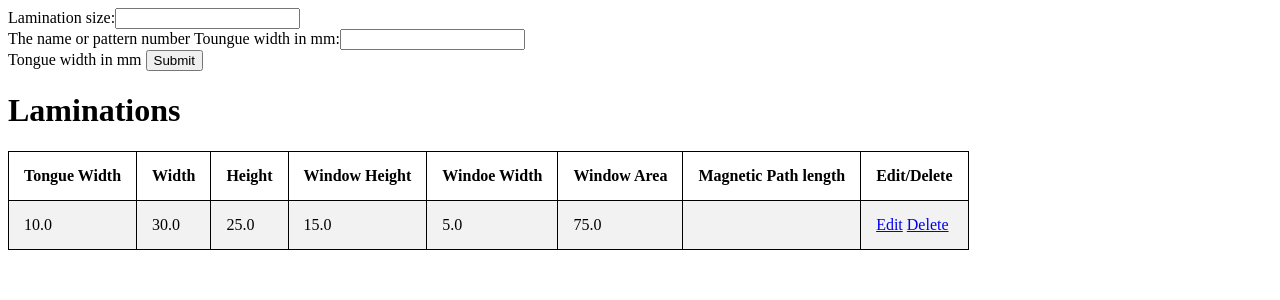
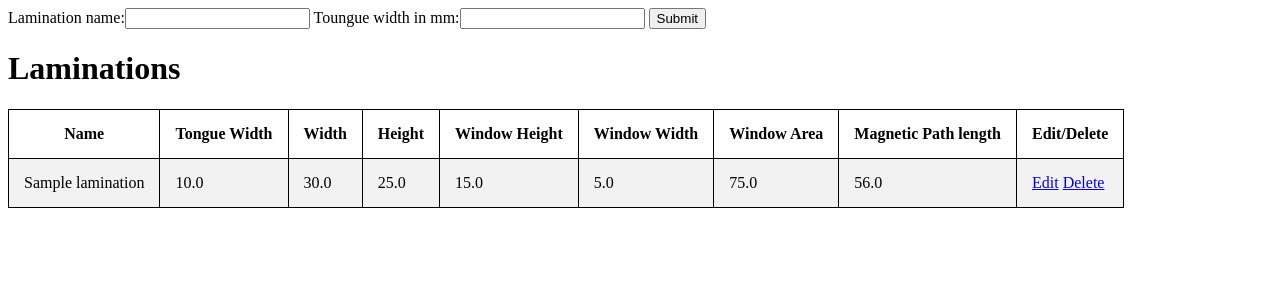
Before and after one commit to mpegjohn/primaryWindingsCalculator, a Django app: page /designer/laminations/ in a window 1280 px wide. Shown: the top 300 px of the page. Run offline with Django 3.2, Linux system fonts and the light colour scheme; tables that the repository leaves empty hold one stand-in row (values such as "Sample post").

Commit message:
CRUD on lams working

```diff
--- a/windingCalculator/designer/forms.py
+++ b/windingCalculator/designer/forms.py
@@ -5,5 +5,5 @@ class WireSizeForm(forms.Form):
     length = forms.FloatField(label="Length in m", help_text="Enter the length in metres")
 
 class LamForm(forms.Form):
-    size = forms.CharField(max_length=20, label="Lamination size", help_text="The name or pattern number")
-    tongue_width = forms.FloatField(label="Toungue width in mm", help_text="Tongue width in mm")
+    name = forms.CharField(max_length=20, label="Lamination name")
+    tongue_width = forms.FloatField(label="Toungue width in mm")
--- a/windingCalculator/designer/models.py
+++ b/windingCalculator/designer/models.py
@@ -45,7 +45,7 @@ class steel(models.Model):
     thickness =models.FloatField()
 
 class Lamination(models.Model):
-    lam_size = models.CharField(max_length=20)
+    name = models.CharField(max_length=20)
 
     tongue_width = models.FloatField()
 
--- a/windingCalculator/designer/templates/designer/laminations.html
+++ b/windingCalculator/designer/templates/designer/laminations.html
@@ -1,6 +1,14 @@
+
+<!DOCTYPE html>
+<html lang="en">
     {% load static %}
+    <head>
+        <meta charset="UTF-8">
+        <title>Laminations</title>
+        <link rel="stylesheet" type="text/css" href="{% static 'designer/style.css' %}" />
+    </head>
 
-<link rel="stylesheet" type="text/css" href="{% static 'designer/style.css' %}" />
+    <body>
         <form action="/designer/laminations/" method="post">
             {% csrf_token %}
             {{ form }}
@@ -10,11 +18,12 @@
 
         <table>
             <tr>
+                <th>Name</th>
                 <th>Tongue Width</th>
                 <th>Width</th>
                 <th>Height</th>
                 <th>Window Height</th>
-            <th>Windoe Width</th>
+                <th>Window Width</th>
                 <th>Window Area</th>
                 <th>Magnetic Path length</th>
                 <th>Edit/Delete</th>
@@ -22,6 +31,7 @@
             {% if laminations %}
             {% for lamination in laminations %}
             <tr>
+                <td>{{ lamination.name }}</td>
                 <td>{{ lamination.tongue_width }}</td>
                 <td>{{ lamination.width }}</td>
                 <td>{{ lamination.height }}</td>
@@ -30,10 +40,12 @@
                 <td>{{ lamination.window_area }}</td>
                 <td>{{ lamination.mag_path }}</td>
                 <td>
-                <a href="/edit{{ laminations.id }}">Edit</a>
-                <a href="/delete{{ laminations.id }}"> Delete</a>
+                    <a href="edit/{{ lamination.id }}">Edit</a>
+                    <a href="delete/{{ lamination.id }}"> Delete</a>
                 </td>
             </tr>
             {% endfor %}
             {% endif %}
         </table>
+    </body>
+</html>
--- a/windingCalculator/designer/urls.py
+++ b/windingCalculator/designer/urls.py
@@ -7,4 +7,7 @@ urlpatterns = [
     url(r'wire/$', views.wire_size, name='wire_size'),
     url(r'inductor/$', views.inductor, name='inductor'),
     url(r'laminations/$', views.laminations, name='laminations'),
+    url(r'laminations/edit/(?P<id>\d+)$', views.edit_lamination),
+    url(r'laminations/update/(?P<id>\d+)$', views.update_lamination),
+    url(r'laminations/delete/(?P<id>\d+)$', views.delete_lamination, name='delete_lamination'),
 ]
--- a/windingCalculator/designer/views.py
+++ b/windingCalculator/designer/views.py
@@ -3,6 +3,7 @@ from __future__ import unicode_literals
 
 from django.http import HttpResponseRedirect
 from django.shortcuts import render
+from django.shortcuts import redirect
 
 from django.http import HttpResponse
 
@@ -81,7 +82,7 @@ def laminations(request):
         form = LamForm(request.POST)
 
         if form.is_valid():
-            lamination = Lamination(lam_size=form.cleaned_data['size'], tongue_width =form.cleaned_data['tongue_width'])
+            lamination = Lamination(name=form.cleaned_data['name'], tongue_width =form.cleaned_data['tongue_width'])
             lamination.save()
 
     for lamination in laminations:
@@ -89,11 +90,37 @@ def laminations(request):
         lamination.height = lamination.calc_height()
         lamination.window_height = lamination.calc_window_height()
         lamination.window_width = lamination.calc_window_width()
+        lamination.mag_path = lamination.calc_path_length()
         lamination.window_area = lamination.calc_window_area()
 
     context = {'laminations':laminations, 'form':form}
 
     return render(request, 'designer/laminations.html', context)
+
+def edit_lamination(request, id):
+    lamination = Lamination.objects.get(id=id)
+
+    form = LamForm(initial={'name':lamination.name, 'tongue_width': lamination.tongue_width})
+
+    context = {'lamination' :lamination, 'form': form}
+    return render(request, 'designer/edit_lamination.html', context)
+
+def update_lamination(request, id):
+    form = LamForm(request.POST)
+
+    if form.is_valid():
+        lamination = Lamination.objects.get(id=id)
+        lamination.name = name=form.cleaned_data['name']
+        lamination.tongue_width = form.cleaned_data['tongue_width']
+        lamination.save()
+    return redirect('laminations')
+
+
+def delete_lamination(request, id):
+
+    lamination = Lamination.objects.get(id=id)
+    lamination.delete()
+    return redirect('laminations')
 
 def inductor(request):
 
```
Also changed, not shown: windingCalculator/designer/templates/designer/edit_lamination.html (added, +18 -0 lines), windingCalculator/designer/migrations/0003_auto_20180505_1132.py (added). Lines whose indentation alone changed are shown as unchanged.
